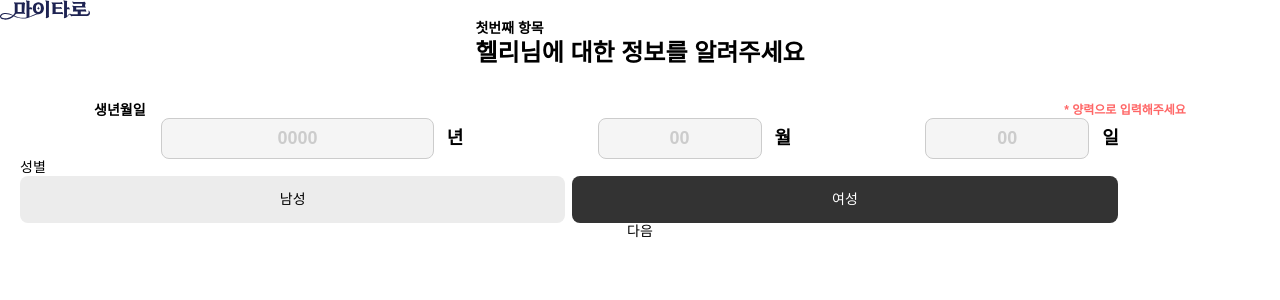
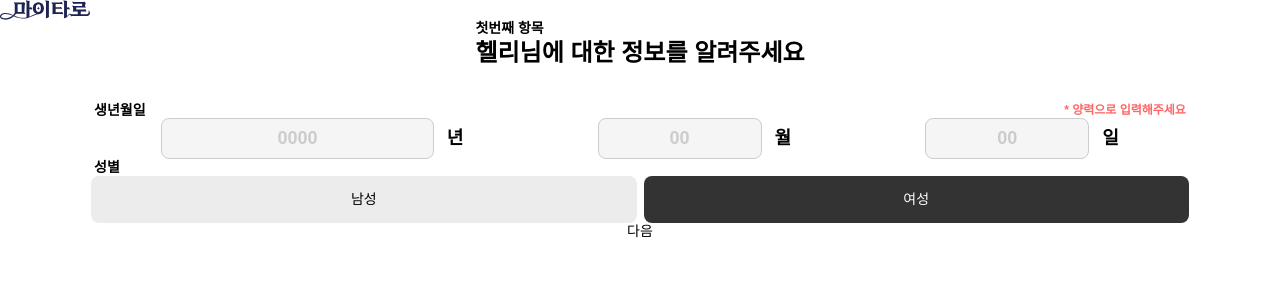
Before and after one commit to 1z-Labs/mytarot-client, a Vue app: page /writeInfo in a window 1280 px wide. Shown: the top 300 px of the page. Built offline with nearby package versions, Linux system fonts and the light colour scheme; a web font is replaced by a local one.

Commit message:
Style: p태그 정렬 수정

```diff
--- a/src/components/WriteInfo/GenderSelectedBtn.vue
+++ b/src/components/WriteInfo/GenderSelectedBtn.vue
@@ -30,7 +30,14 @@ export default {
   width: 100%;
   display: flex;
   flex-direction: column;
+  align-items: center;
   column-gap: 7px;
+}
+p{
+  width: 85.3vw;
+  display: block;
+  font-size: 14px;
+  font-weight: 800;
 }
 .body{
   display: flex;
```
